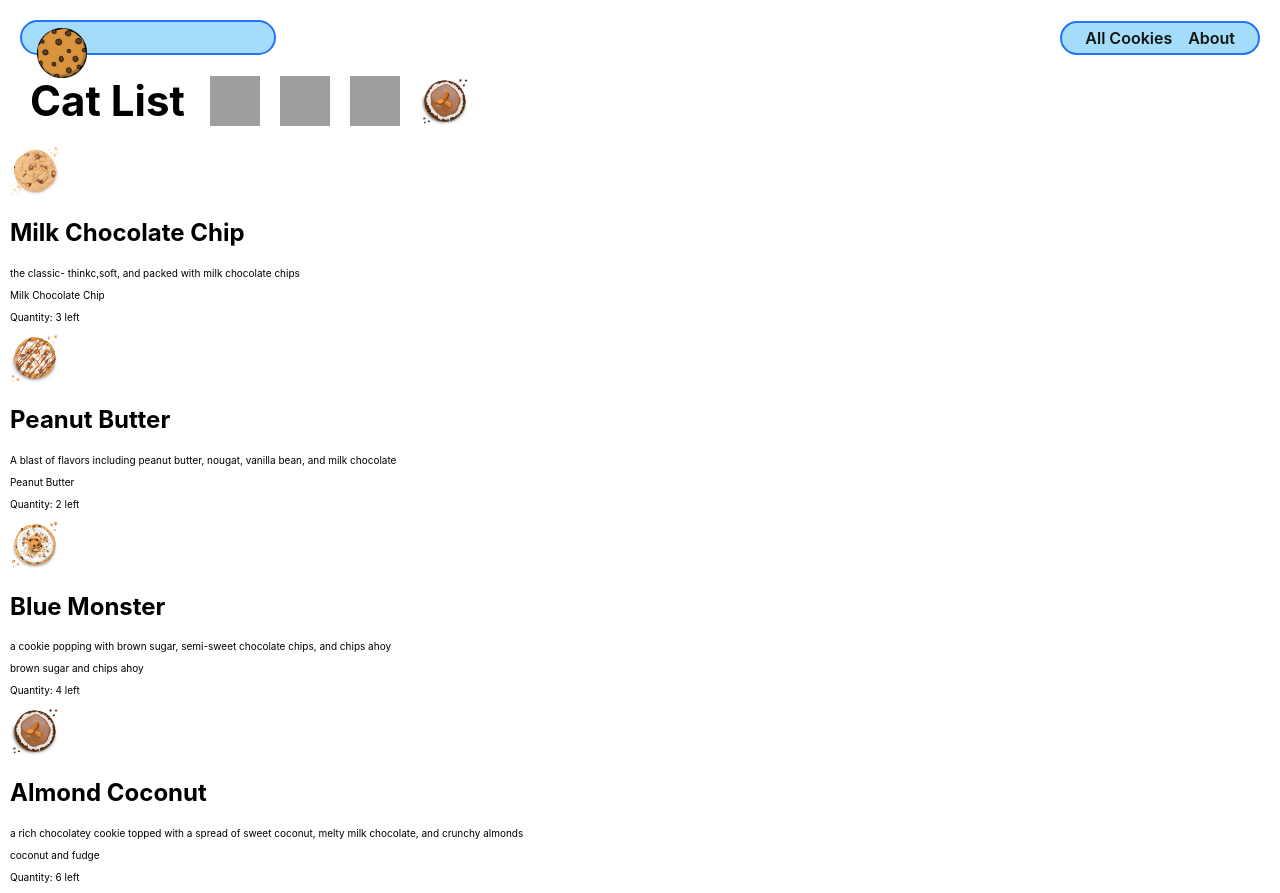
After one commit to hieptrinh96/cookie-collector, a Django app: page /cookies/ in a window 1280 px wide. The commit adds this page. Run offline with Django 4.2, Linux system fonts and the light colour scheme; some libraries are stand-ins or nearby versions; grey boxes are pictures that could not be loaded.

Commit message:
get cookie appearing on page

```diff
--- /dev/null
+++ b/main_app/static/css/base.css
@@ -0,0 +1,280 @@
+html {
+  box-sizing: border-box
+}
+
+img {
+  height: 50px;
+  width: 50px;
+}
+
+/* The Universal Selector */
+*,
+/* All elements*/
+*::before,
+/* All ::before pseudo-elements */
+*::after {
+  /* All ::after pseudo-elements */
+  /* height & width will now include border & padding by default
+     but can be over-ridden as needed */
+  box-sizing: inherit;
+}
+
+/* resets font size to be 62.5% of the user preference -
+     in most browser configurations this will be 10px */
+:root {
+  font-size: 62.5%
+}
+
+body {
+  margin: 0;
+  display: flex;
+  flex-direction: column;
+  align-items: center;
+  font-family: -apple-system, BlinkMacSystemFont, 'Segoe UI', 'Roboto',
+    'Oxygen', 'Ubuntu', 'Cantarell', 'Fira Sans', 'Droid Sans',
+    'Helvetica Neue', sans-serif;
+  min-height: 100vh;
+  --nav-bg: rgba(104, 197, 248, .7);
+  --nav-bg-ff: rgba(104, 197, 248, .9);
+  --borders: rgb(36, 116, 248) solid 2px;
+  --text-color: rgb(17, 20, 17);
+  --link-hover-color: rgb(16, 56, 158);
+  --button-bg: rgb(245, 245, 245);
+  --button-bg-hover: rgb(226, 226, 226);
+  --submit: rgb(26, 128, 0);
+  --warn: rgb(255, 102, 0);
+  --danger: rgb(220, 20, 30);
+  --secondary: rgb(57, 57, 57);
+  --card-box-shadow: 5px 5px 6px -1px #AAA;
+  --font-xtreme: 4.2rem;
+  --font-xxl: 3.6rem;
+  --font-xl: 2.4rem;
+  --font-l: 1.8rem;
+  --font-reg: 1.6rem;
+  --card-border-radius: 6px;
+}
+
+header {
+  width: 100%;
+  background: var(--nav-bg-ff);
+  /* rgba(104, 197, 248, .9) */
+  border-bottom: var(--borders);
+}
+
+nav {
+  margin: 10px;
+}
+
+ul {
+  margin: 0;
+  list-style: none;
+  padding: 0;
+}
+
+main {
+  width: 100%;
+  padding: 0 10px;
+}
+
+h2 {
+  font-size: var(--font-xl);
+}
+
+nav a {
+  text-decoration: none;
+  color: var(--text-color);
+  font-weight: 600;
+  font-size: 16px;
+}
+
+nav a:hover {
+  color: var(--link-hover-color)
+}
+
+nav ul {
+  display: flex;
+  align-items: center;
+  justify-content: center;
+  flex-wrap: wrap;
+}
+
+nav li {
+  padding: 5px 8px;
+}
+
+.header-logo-container {
+  margin: auto;
+  padding: 10px 20px 0;
+  max-width: 500px;
+}
+
+.page-header {
+  display: flex;
+  align-items: center;
+  margin: 20px;
+}
+
+.btn {
+  font-size: var(--font-l);
+  padding: 8px 16px;
+  border-radius: 6px;
+  border-width: 2px;
+  border-style: solid;
+  text-decoration: none;
+  background-color: var(--button-bg);
+  font-weight: 600;
+  cursor: pointer;
+  font-family: inherit;
+  margin-right: 10px;
+}
+
+.btn:hover {
+  background-color: var(--button-bg-hover);
+}
+
+.submit {
+  color: var(--submit);
+  border-color: var(--submit);
+}
+
+.secondary {
+  color: var(--secondary);
+  border-color: var(--secondary);
+}
+
+.warn {
+  color: var(--warn);
+  border-color: var(--warn);
+}
+
+.danger {
+  color: var(--danger);
+  border-color: var(--danger);
+}
+
+.page-header h1 {
+  font-size: var(--font-xxl);
+  margin: 0;
+}
+
+.page-header img {
+  height: 40px;
+  margin-left: 15px;
+}
+
+.page-header img:first-of-type {
+  margin-left: 20px;
+}
+
+.page-content {
+  font-size: var(--font-reg);
+}
+
+@media only screen and (min-width: 768px) {
+  header {
+    position: sticky;
+    display: flex;
+    flex-direction: row;
+    top: 0;
+    align-items: center;
+  }
+
+  main {
+    max-width: 1300px;
+    min-height: calc(100vh - 53px);
+  }
+
+  nav,
+  .header-logo-container {
+    margin: 10px 0;
+    padding: 0 15px;
+  }
+
+  /* visual fix to help align logo */
+  .header-logo-container {
+    padding-top: 3px;
+  }
+
+  nav {
+    margin-left: auto;
+    display: flex;
+    justify-content: center;
+  }
+
+  nav ul {
+    flex-wrap: nowrap;
+  }
+
+  .header-logo-container {
+    width: 213px;
+  }
+
+  .page-header h1 {
+    font-size: var(--font-xtreme);
+  }
+
+  .page-header img {
+    height: 50px;
+    margin-left: 20px;
+  }
+
+  .page-header img:first-of-type {
+    margin-left: 25px;
+  }
+
+  @supports (-webkit-backdrop-filter: none) or (backdrop-filter: none) {
+    header {
+      background: var(--nav-bg);
+      -webkit-backdrop-filter: blur(3px);
+      backdrop-filter: blur(3px);
+    }
+  }
+}
+
+@media only screen and (min-width: 1024px) {
+  main {
+    min-height: calc(100vh - 55px);
+  }
+
+  header {
+    margin: 20px 20px 0 20px;
+    width: calc(100vw - 40px);
+    max-width: 1920px;
+    top: 20px;
+    background-color: transparent;
+    border-bottom: none;
+  }
+
+  nav,
+  .header-logo-container {
+    margin: 0;
+    background: var(--nav-bg-ff);
+    border: var(--borders);
+    border-radius: 18px;
+  }
+
+  nav {
+    margin-left: auto;
+  }
+
+  .header-logo-container {
+    /* visual fix to help align logo */
+    padding-top: 6px;
+    width: 256px;
+    height: 35px;
+  }
+
+  @supports (-webkit-backdrop-filter: none) or (backdrop-filter: none) {
+    header {
+      -webkit-backdrop-filter: none;
+      backdrop-filter: none;
+    }
+
+    nav,
+    .header-logo-container {
+      background: rgba(104, 197, 248, .6);
+      -webkit-backdrop-filter: blur(3px);
+      backdrop-filter: blur(3px);
+    }
+  }
+}
--- a/main_app/templates/base.html
+++ b/main_app/templates/base.html
@@ -20,13 +20,14 @@
     <div class="header-logo-container">
       <a href="/">
         <img
-          src=""
+          src="{% static 'images/cookiehead.png' %}"
           alt="The Cookie Collector Logo"
         >
       </a>
     </div>
     <nav>
       <ul>
+        <li><a href="/cookies">All Cookies</a></li>
         <li><a href="/about">About</a></li>
       </ul>
     </nav>
--- /dev/null
+++ b/main_app/templates/cookies/index.html
@@ -0,0 +1,41 @@
+{% extends 'base.html' %}
+{% load static %}
+
+{% block head %}
+<link
+  rel="stylesheet"
+  type="text/css"
+  href="{% static 'css/cookie/cookie-index.css' %}"
+/>
+{% endblock %}
+
+{% block content %}
+
+<section class="page-header">
+  <h1>Cat List</h1>
+  <img src="{% static 'images/Milkchocolate.png' %}" alt="milk chocolate" />
+  <img src="{% static 'images/Peanutbutter.png' %}" alt="peanut butter" />
+  <img src="{% static 'images/Bluemonster.png' %}" alt="blue monster" />
+  <img src="{% static 'images/Almond Coconut.png' %}" alt="almond coconut fudge" />
+</section>
+
+<section class="card-container">
+  {% for cookie in cookies %}
+    <div class="card">
+      <div class="card-content">
+        <div class="card-img-container">
+          <img
+            src="{% static 'images/'|add:cookie.name|add:'.png' %}"
+            alt="A skater boy cat"
+          >
+        </div>
+        <h2 class="card-title">{{ cookie.name }}</h2>
+         <p>{{cookie.description}}</p>
+          <p> {{cookie.flavor}}</p>
+          <p>Quantity: {{ cookie.quantity }} left</p>
+      </div>
+    </div>
+  {% endfor %}
+</section>
+
+{% endblock %}
--- a/main_app/urls.py
+++ b/main_app/urls.py
@@ -1,7 +1,11 @@
 from django.urls import path
 from . import views
 
+
+
 urlpatterns = [
   path('', views.home, name='home'),
-  path('about/', views.about, name='about')
+  path('about/', views.about, name='about'),
+  path('cookies/', views.cookies_index, name='cookies_index'),
+
 ]
--- a/main_app/views.py
+++ b/main_app/views.py
@@ -2,9 +2,28 @@ from django.shortcuts import render
 
 from django.http import HttpResponse
 # Create your views here.
+
+# Add the Cat class & list and view function below the imports
+class Cookie:  # Note that parens are optional if not inheriting from another class
+  def __init__(self, name, flavor, description, quantity):
+    self.name = name
+    self.flavor = flavor
+    self.description = description
+    self.quantity = quantity
+
+
+cookies = [
+  Cookie('Milk Chocolate Chip', 'Milk Chocolate Chip', 'the classic- thinkc,soft, and packed with milk chocolate chips', 3),
+  Cookie('Peanut Butter', 'Peanut Butter', 'A blast of flavors including peanut butter, nougat, vanilla bean, and milk chocolate', 2),
+  Cookie('Blue Monster', 'brown sugar and chips ahoy', 'a cookie popping with brown sugar, semi-sweet chocolate chips, and chips ahoy', 4),
+  Cookie('Almond Coconut', 'coconut and fudge', 'a rich chocolatey cookie topped with a spread of sweet coconut, melty milk chocolate, and crunchy almonds', 6)
+]
 
 def home(request):
   return HttpResponse('<h1>Hello</h1>')
 
 def about(request):
   return render(request, 'about.html')
+
+def cookies_index(request):
+  return render(request, 'cookies/index.html', {'cookies': cookies})
```
Also changed, not shown: main_app/static/css/cookies/cookie-index.css (added, +38 -0 lines), main_app/static/images/Almond Coconut.png (added), main_app/static/images/Blue Monster.png (added), main_app/static/images/Milk Chocolate Chip.png (added), main_app/static/images/Peanut Butter.png (added), main_app/static/images/cookiehead.png (added).
